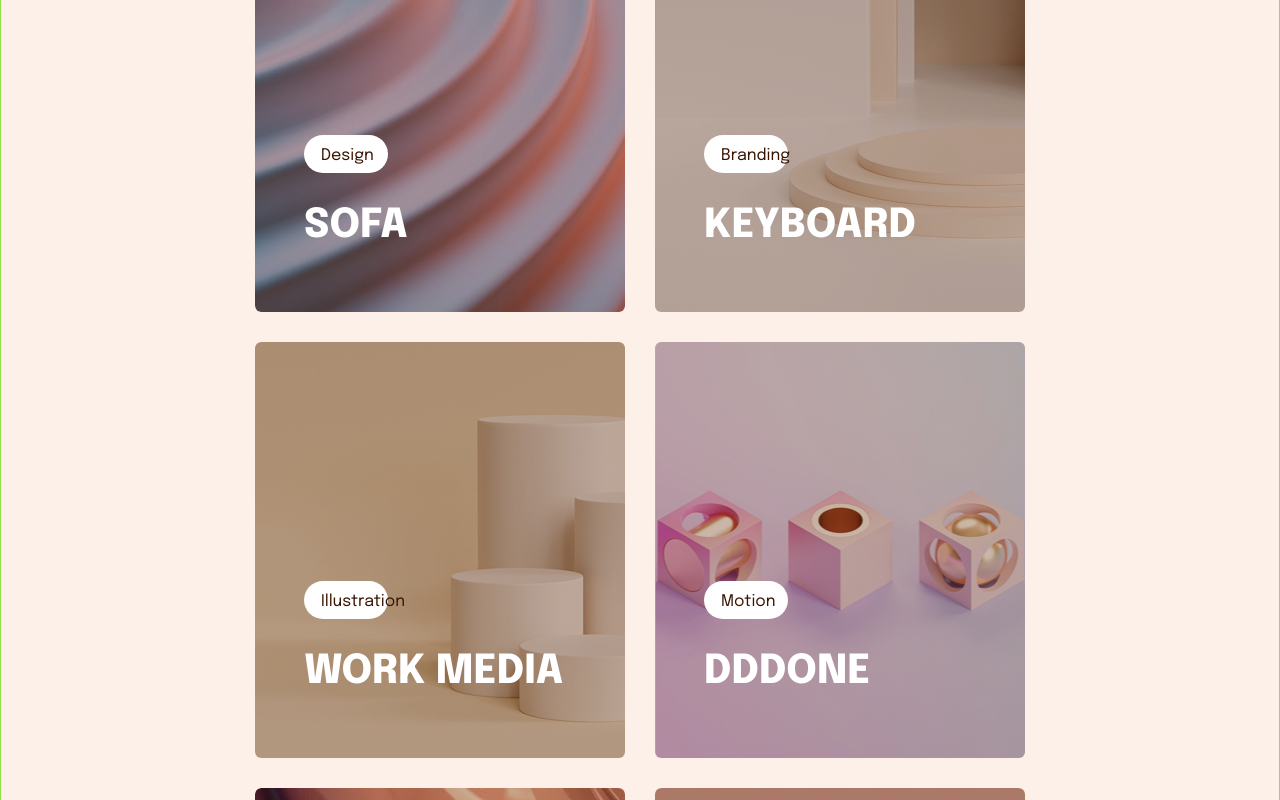
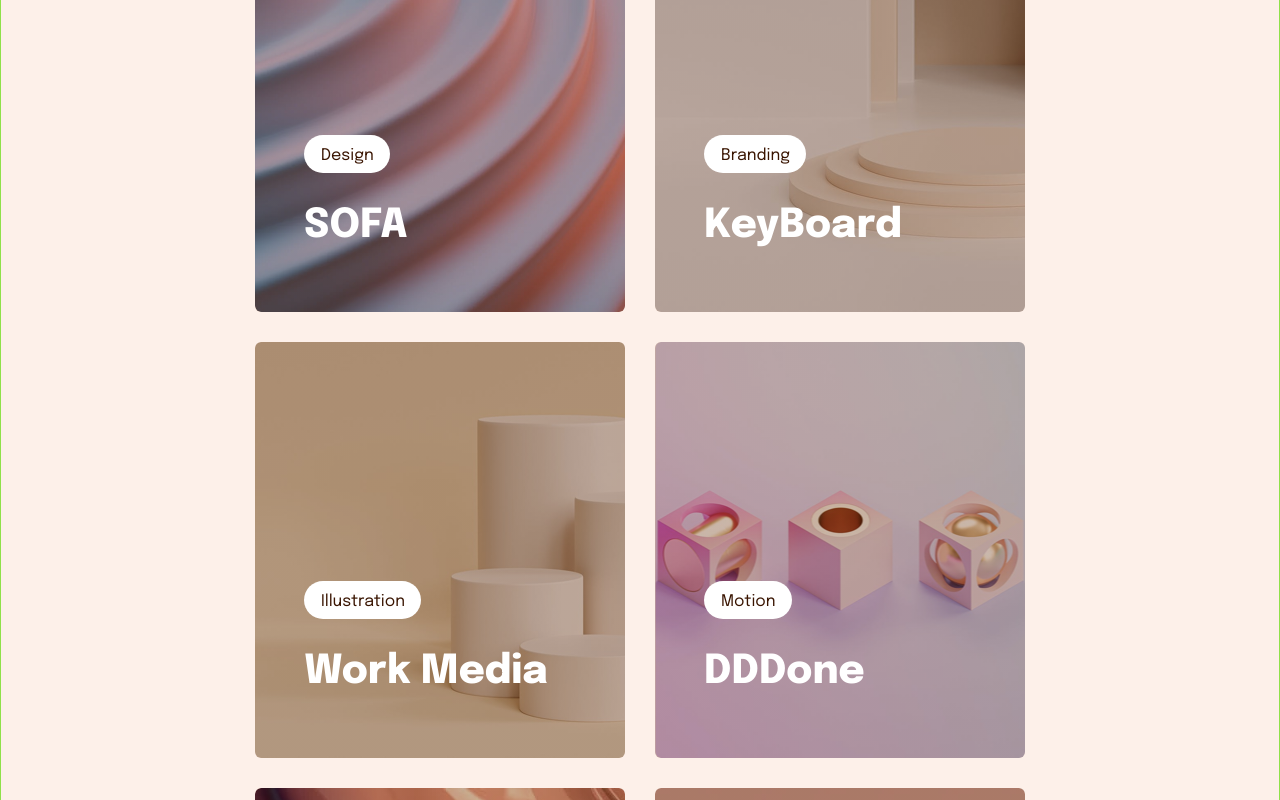
Before and after one commit to mirael26/jupiter-test, a React app: page / in a window 1280 px wide. Shown: the part 740-1540 px from the top of the page. Built offline with nearby package versions, Linux system fonts and the light colour scheme.

Commit message:
Small fixes

```diff
--- a/src/components/app/app.tsx
+++ b/src/components/app/app.tsx
@@ -3,7 +3,7 @@ import * as React from "react";
 import Header from "../header/header";
 import Portfolio from "../portfolio/portfolio";
 
-const App = () => {
+const App = (): JSX.Element => {
   return (
     <div className="app">
       <Header />
--- a/src/components/card/card.scss
+++ b/src/components/card/card.scss
@@ -11,14 +11,14 @@
   background-size: cover;
 
   &.active {
-    border: 7px solid #4fe24a;
+    outline: 7px solid #4fe24a;
   }
 }
 
 .card__category {
   @include text;
-  width: 84px;
   height: 38px;
+  margin-right: auto;
   margin-bottom: 29px;
   padding: 5px 16px 8px 17px;
   color: #391400;
@@ -28,6 +28,5 @@
 
 .card__title {
   @include h2;
-  text-transform: uppercase;
   color: #fff;
 }
--- a/src/components/container/container.tsx
+++ b/src/components/container/container.tsx
@@ -4,7 +4,7 @@ interface ContainerProps {
   children?: JSX.Element | JSX.Element[],
 }
 
-const Container = ({children}: ContainerProps) => {
+const Container = ({children}: ContainerProps): JSX.Element => {
   return (
     <div className="container">
       {children}
--- a/src/components/header/header.tsx
+++ b/src/components/header/header.tsx
@@ -2,7 +2,7 @@ import * as React from "react";
 
 import Container from "../container/container";
 
-const Header = () => {
+const Header = (): JSX.Element => {
   return (
     <div className="header">
       <Container>
```
